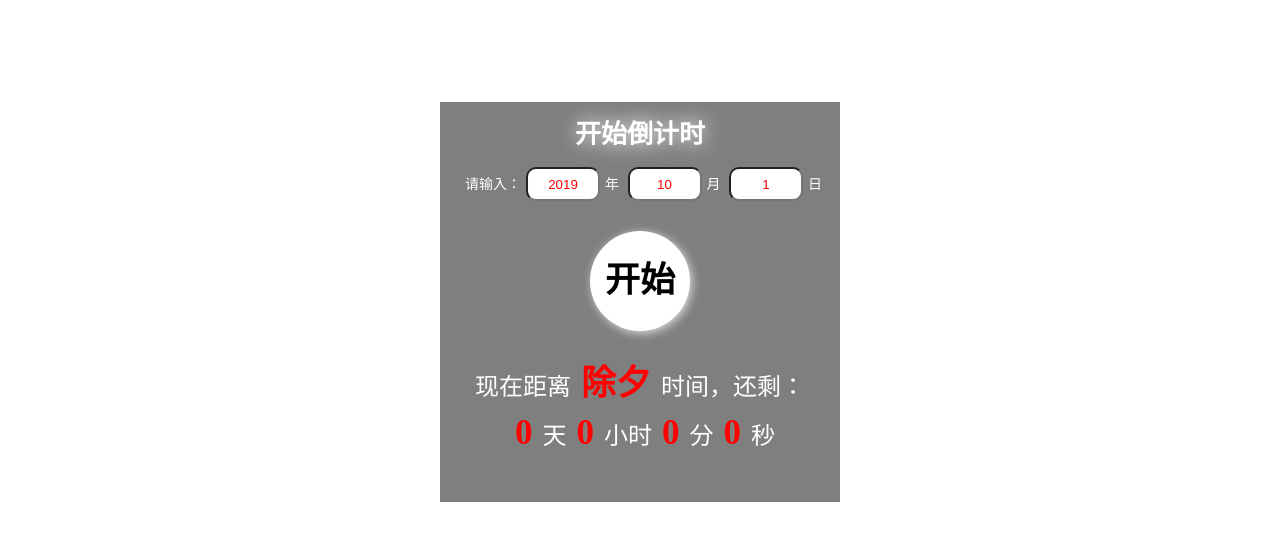
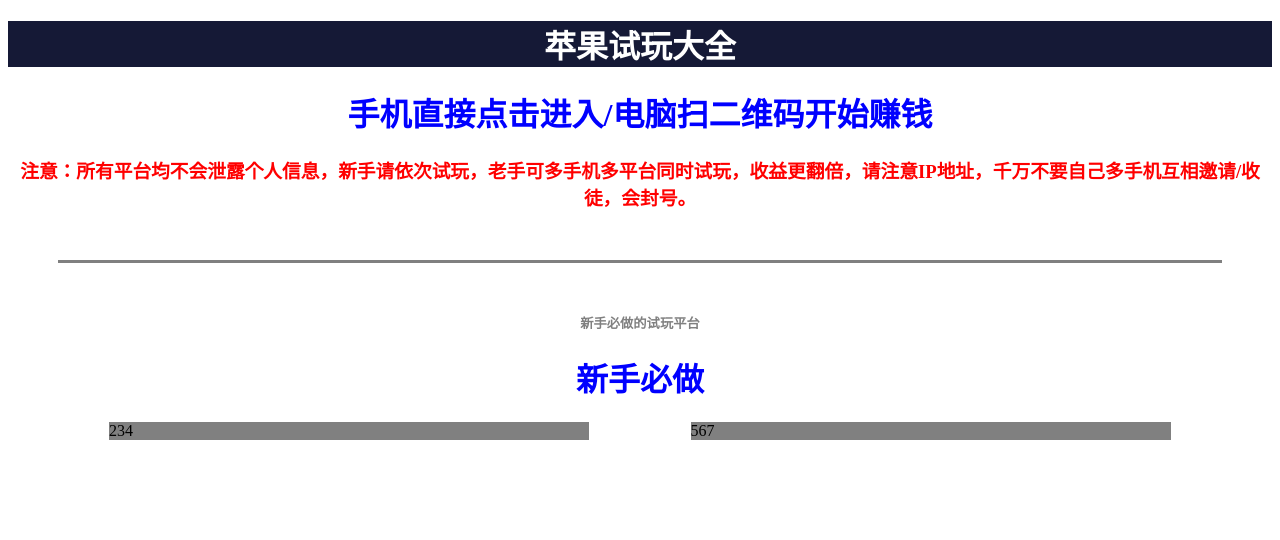
Before and after one commit to gaozixuan02/gaozixuan02.github.io, a plain HTML site: page index.html in a window 1280 px wide. Drawn offline with Linux system fonts and the light colour scheme.

Commit message:
Update index.html

```diff
--- a/index.html
+++ b/index.html
@@ -6,152 +6,61 @@
 
 		<!--声明当前页面三要素-->
 		<title>网页标题</title>
-		<meta name="Keywords" content="关键字,关键字">
-		<meta name="Description" content="网页描述">
+		<meta name="Keywords" content="试玩大师,试玩,试玩客,苹果试玩,手机试玩">
+		<meta name="Description" content="苹果手机试玩">
 		<meta name="baidu-site-verification" content="jHC2HNDsiV" />
 
-		<!--css样式 层叠样式表 化妆品 衣服-->
+		<!--css样式-->
 		<style type="text/css">
-			*{
-				margin:0;
-				padding:0;
+			.top1{
+				height: 15%;
+
 			}
-			body{
-				background:white;
-			  }
-			#jsq{
-				width:400px; height:400px;
-				background-color:rgba(0,0,0,.5);
-				margin:100px auto 0px;
-				border:2px solid #fff;
-				box-shadow:0px 0px 10px #fff;
+			.top2{
+				height: 30%;
+
 			}
-			#jsq h3{
-				font-size:26px; color:#fff;
-				font-family:"微软雅黑"; text-shadow:0px 0px 20px #fff;
-				text-align:center;
-				line-height:65px;
+			.line1{
+				height: 3px;
+				margin: 50px;
+				background-color: gray;
+
 			}
-			#jsq .endTime{color:#fff; font-size:14px; padding-left:25px; }
-			#jsq .endTime input{
-				width:70px; height:30px;
-				border-radius:10px; margin:0px 5px; color:red;
-				text-align:center;
+			.left1{
+				float: left;
+				width: 38%;
+				margin-left: 8%;
+				background-color: gray;
+
 			}
-			#jsq .begin{
-				width:100px; height:100px;
-				background:#fff; box-shadow:2px 2px 10px #ddd;
-				border-radius:50px; text-align:center;
-				line-height:100px; font-size:35px;
-				font-weight:bold;margin:30px auto;
-				cursor:pointer;
-			}
-			#jsq p{
-				color:#fff; font-size:24px;
-				text-align:center; line-height:45px;
-			}
-			#jsq p span{
-				color:red; font-weight:bold;
-				font-size:35px; padding:0px 10px;
-			}
-			.div{
-
-				/*位置属性*/
-				/*position: fixed;*/
-				/*	margin:;
-					padding:;*/
-
-				/*盒子自身属性*/
-				/*width:400px;*/
-				height: 100px;
-				/*其他属性*/
-
+			.right1{
+				float: left;
+				width: 38%;
+				margin-left: 8%;
+				margin-right: 8%;
+				background-color: gray;
 			}
 		</style>
 
 	</head>
 	<body>
-
-		<div id="jsq">
-			<h3>开始倒计时</h3>
-
-
-
-			<!--结束时间开始-->
-			<div class="endTime">
-				<form>
-					请输入：<input type="text" value='2019' id="y"/>年
-							<input type="text" value='10' id="m"/>月
-							<input type="text" value='1' id="d"/>日
-				</form>
-			</div>
-			<!--结束时间结束-->
-
-			<!--开始按扭-->
-			<div id="B" class="begin" name='asda' onselectstart="return false" style="color: balck">开始</div>
-			<p>现在距离<span>除夕</span>时间，还剩：</p>
-			<p class="c_Date"><span id="D">0</span>天<span id="H">0</span>小时<span id="M">0</span>分<span id="S">0</span>秒</p>
+		<div class='top1' style="background-color:rgb(21, 25, 54)">
+			<h1  align="center" style="color:white">苹果试玩大全</h1>
 		</div>
-
-		<script type="text/javascript">
-
-
-			B.onclick = function(){
-				setInterval(function(){
-					upDate();
-				},1000);
-			};
-
-			function upDate(){
-				var year = y.value;
-				var month = m.value;
-				var Day = d.value;
-
-				console.log(year,month,Day)
-
-				var endDate = new Date();
-				var newDate = new Date();
-
-
-				// 设置结束时间
-				endDate.setFullYear(year);
-				endDate.setMonth(month-1);
-				endDate.setDate(Day);
-				endDate.setHours(0);
-				endDate.setMinutes(0);
-				endDate.setSeconds(0);
-
-				// 获取时间差毫秒数， 用结束时间毫秒数 - 此时此刻的秒数
-				var s = ( endDate.getTime() - newDate.getTime() )/1000; //把毫秒转换秒数
-				if ( s <=0 )
-				{
-					alert( "请输入的时间有误！");
-				};
-
-				var day =  Math.floor(s/86400);//获取天数
-				s = s%86400;
-				var hours = Math.floor( s/3600 );
-				s = s%3600;
-				var minutes = Math.floor( s/60 );
-				s = s%60;
-				var se = s;
-
-				D.innerText = len( day ,3 );
-				H.innerText = len( hours ,2 );
-				M.innerText = len( minutes ,2 );
-				S.innerText = len( se ,2 );
-
-
-				function len(t,n){
-					var str =""+t;
-					while ( str.length < n )
-					{
-						str="0"+str;
-					};
-					return str;
-				};
-				//alert(len(hours,2));
-			};
-		</script>
+		<div class='top2'style="background-color:white">
+			<h1  align="center" style="color:blue">手机直接点击进入/电脑扫二维码开始赚钱</h1>
+			<h3  align="center" style="color:red">注意：所有平台均不会泄露个人信息，新手请依次试玩，老手可多手机多平台同时试玩，收益更翻倍，请注意IP地址，千万不要自己多手机互相邀请/收徒，会封号。</h3>
+		</div>
+		<div align="center" class="line1"></div>
+		<div >
+				<h5  align="center" style="color:gray">新手必做的试玩平台</h5>
+				<h1  align="center" style="color:blue">新手必做</h1>
+		</div>
+		<div class="left1">
+			234
+		</div>
+		<div class="right1">
+			567
+		</div>
 	</body>
 </html>
```
